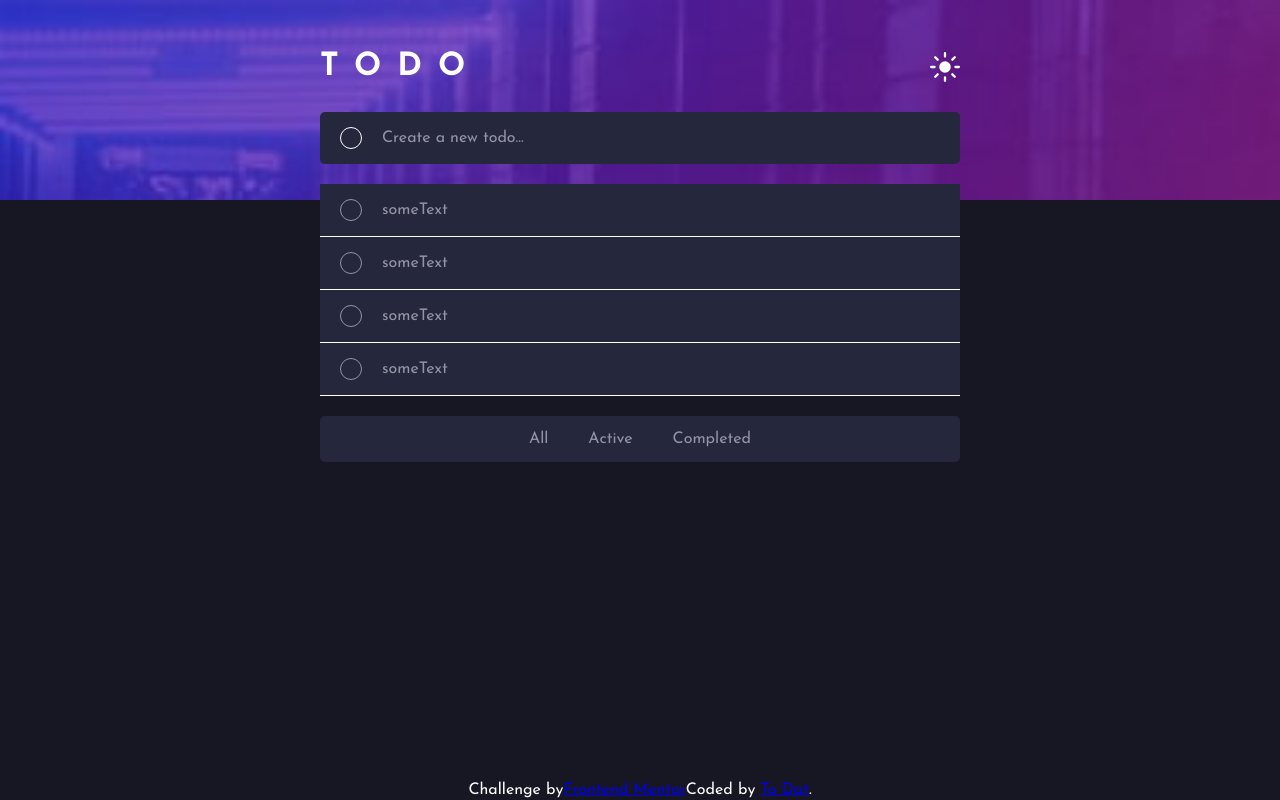
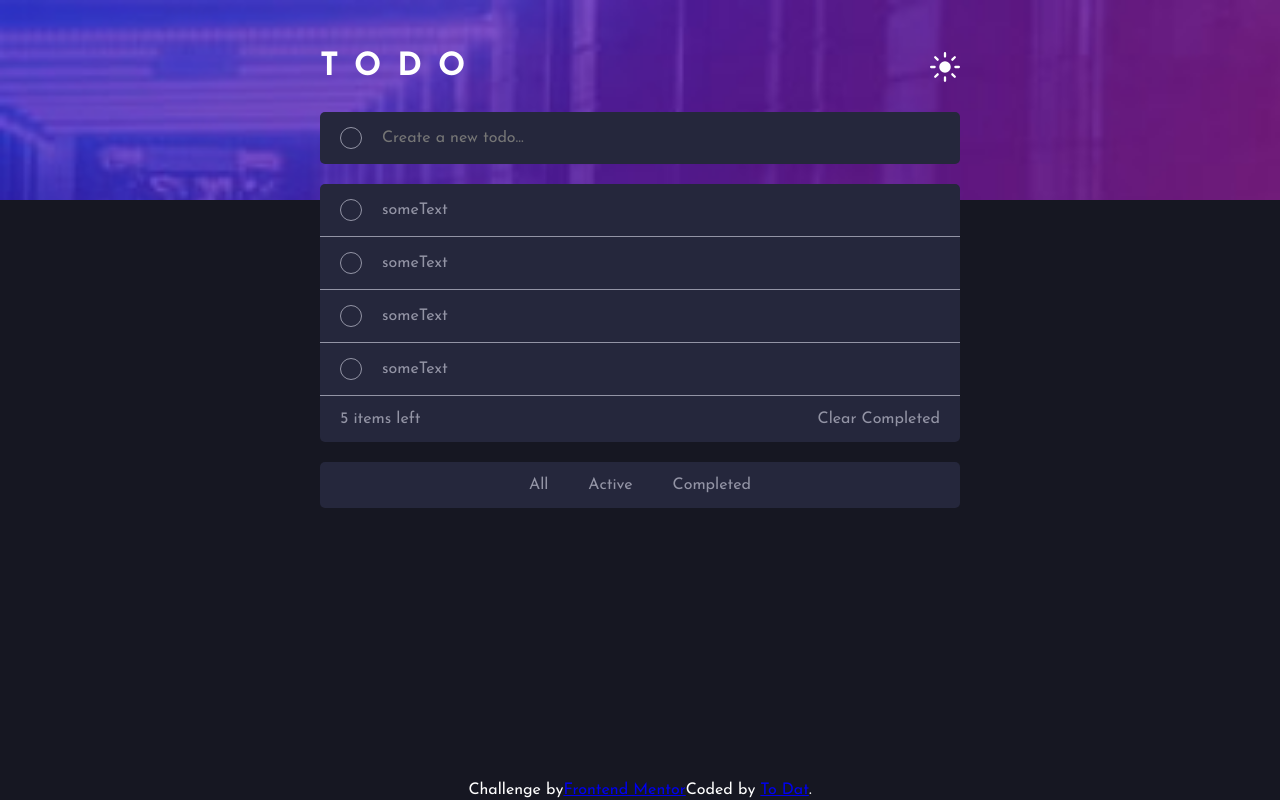
Before and after one commit to tltd0807/to-do-react-app, a React (Create React App) app: page / in a window 1280 px wide. Built offline with nearby package versions, Linux system fonts and the light colour scheme.

Commit message:
done with css

```diff
--- a/src/Components/Layout/Card/Card.module.css
+++ b/src/Components/Layout/Card/Card.module.css
@@ -1,3 +1,4 @@
 .card {
   border-radius: 5px;
+  overflow: hidden;
 }
--- /dev/null
+++ b/src/Components/ToDoBody/ToDoFooter/ToDoFooter.js
@@ -0,0 +1,12 @@
+import classes from "./ToDoFooter.module.css";
+
+const ToDoFooter = (props) => {
+  const numberOfItems = 5;
+  return (
+    <div className={classes.container}>
+      <div>{`${numberOfItems} items left`}</div>
+      <div>Clear Completed</div>
+    </div>
+  );
+};
+export default ToDoFooter;
--- /dev/null
+++ b/src/Components/ToDoBody/ToDoFooter/ToDoFooter.module.css
@@ -0,0 +1,11 @@
+.container {
+  width: 90vw;
+  max-width: 40rem;
+  background-color: hsl(235, 24%, 19%);
+  color: hsl(236, 9%, 61%);
+  display: flex;
+  justify-content: space-between;
+  align-items: center;
+  padding: 15px 20px;
+  box-sizing: border-box;
+}
--- a/src/Components/ToDoBody/ToDoInput/ToDoInput.js
+++ b/src/Components/ToDoBody/ToDoInput/ToDoInput.js
@@ -5,8 +5,8 @@ const ToDoInput = (props) => {
     <Card className={classes.container}>
       <div className={classes.item}>
         <div className={classes["round"]}></div>
-        <div>{props.children}</div>
       </div>
+      <input placeholder={props.children} className={classes.input} />
     </Card>
   );
 };
--- a/src/Components/ToDoBody/ToDoInput/ToDoInput.module.css
+++ b/src/Components/ToDoBody/ToDoInput/ToDoInput.module.css
@@ -8,17 +8,27 @@
   align-items: center;
   margin-bottom: 20px;
   margin-top: -11vh;
+  padding: 15px 20px;
+  box-sizing: border-box;
 }
-.item {
-  box-sizing: border-box;
-  padding: 15px 20px;
-  display: flex;
-  align-items: center;
-}
+
 .round {
   width: 20px;
   height: 20px;
   border-radius: 50%;
   margin-right: 20px;
-  border: 1px solid white;
+  border: 1px solid hsl(236, 9%, 61%);
 }
+.input {
+  width: 100%;
+  margin-left: -2px;
+  background-color: inherit;
+  color: hsl(236, 9%, 61%);
+  font-family: inherit;
+  font-size: inherit;
+}
+.input:focus,
+.input {
+  border: none;
+  outline: none;
+}
--- a/src/Components/ToDoBody/ToDoItem/ToDoItem.module.css
+++ b/src/Components/ToDoBody/ToDoItem/ToDoItem.module.css
@@ -5,7 +5,7 @@
   color: hsl(236, 9%, 61%);
   display: flex;
   justify-content: space-between;
-  border-bottom: 1px solid white;
+  border-bottom: 1px solid hsl(236, 9%, 61%);
   align-items: center;
 }
 
--- a/src/Components/ToDoBody/ToDoList/ToDoList.js
+++ b/src/Components/ToDoBody/ToDoList/ToDoList.js
@@ -1,4 +1,6 @@
+import Card from "../../Layout/Card/Card";
 import ToDoFilter from "../ToDoFilter/ToDoFilter";
+import ToDoFooter from "../ToDoFooter/ToDoFooter";
 import ToDoInput from "../ToDoInput/ToDoInput";
 import ToDoItem from "../ToDoItem/ToDoItem";
 import classes from "./ToDoList.module.css";
@@ -8,11 +10,14 @@ const ToDoList = (props) => {
     <div className={classes.container}>
       <div>
         <ToDoInput>Create a new todo...</ToDoInput>
+        <Card>
+          <ToDoItem>someText</ToDoItem>
+          <ToDoItem>someText</ToDoItem>
+          <ToDoItem>someText</ToDoItem>
+          <ToDoItem>someText</ToDoItem>
+          <ToDoFooter></ToDoFooter>
+        </Card>
 
-        <ToDoItem>someText</ToDoItem>
-        <ToDoItem>someText</ToDoItem>
-        <ToDoItem>someText</ToDoItem>
-        <ToDoItem>someText</ToDoItem>
         <ToDoFilter></ToDoFilter>
       </div>
     </div>
```
